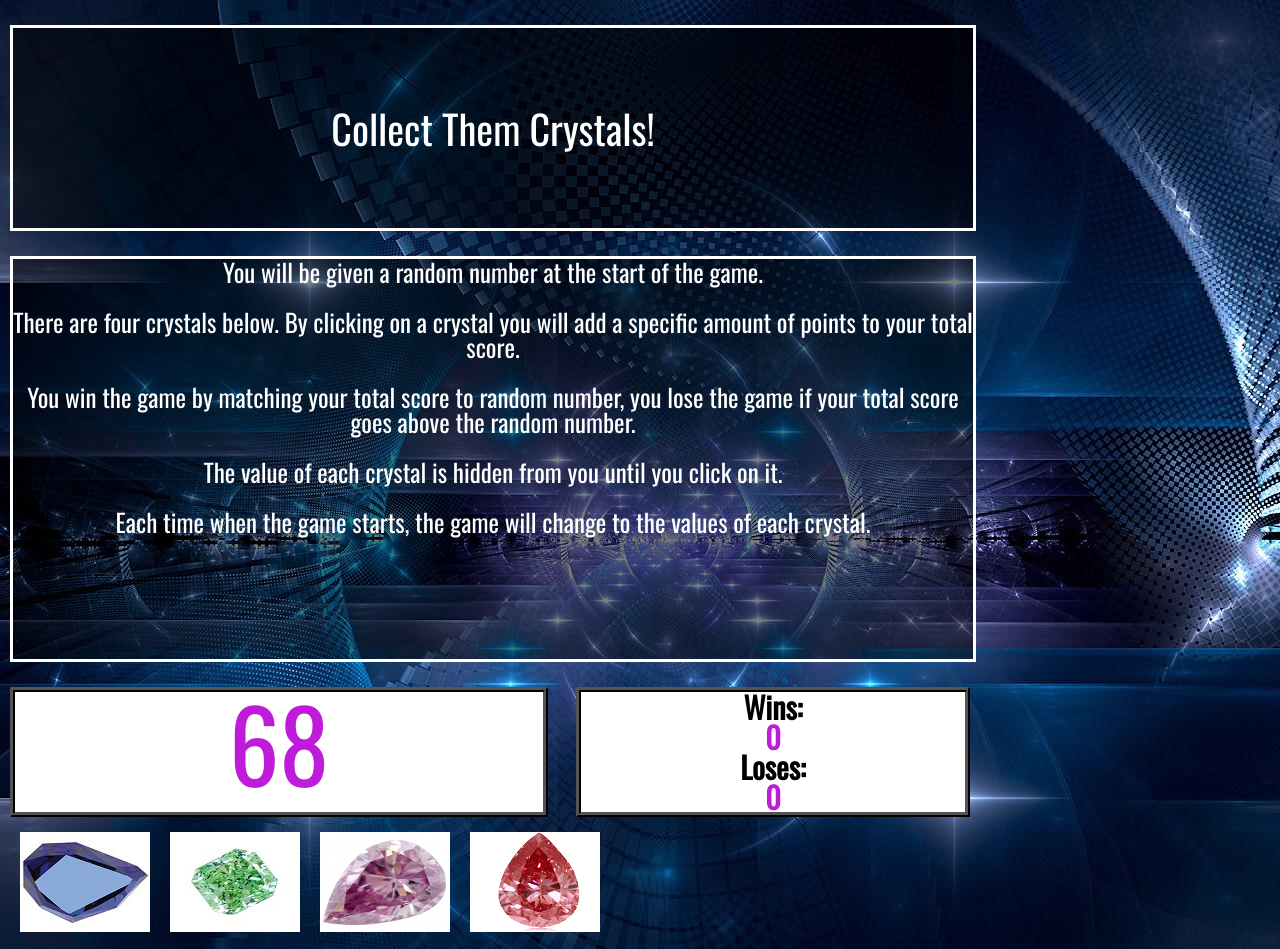
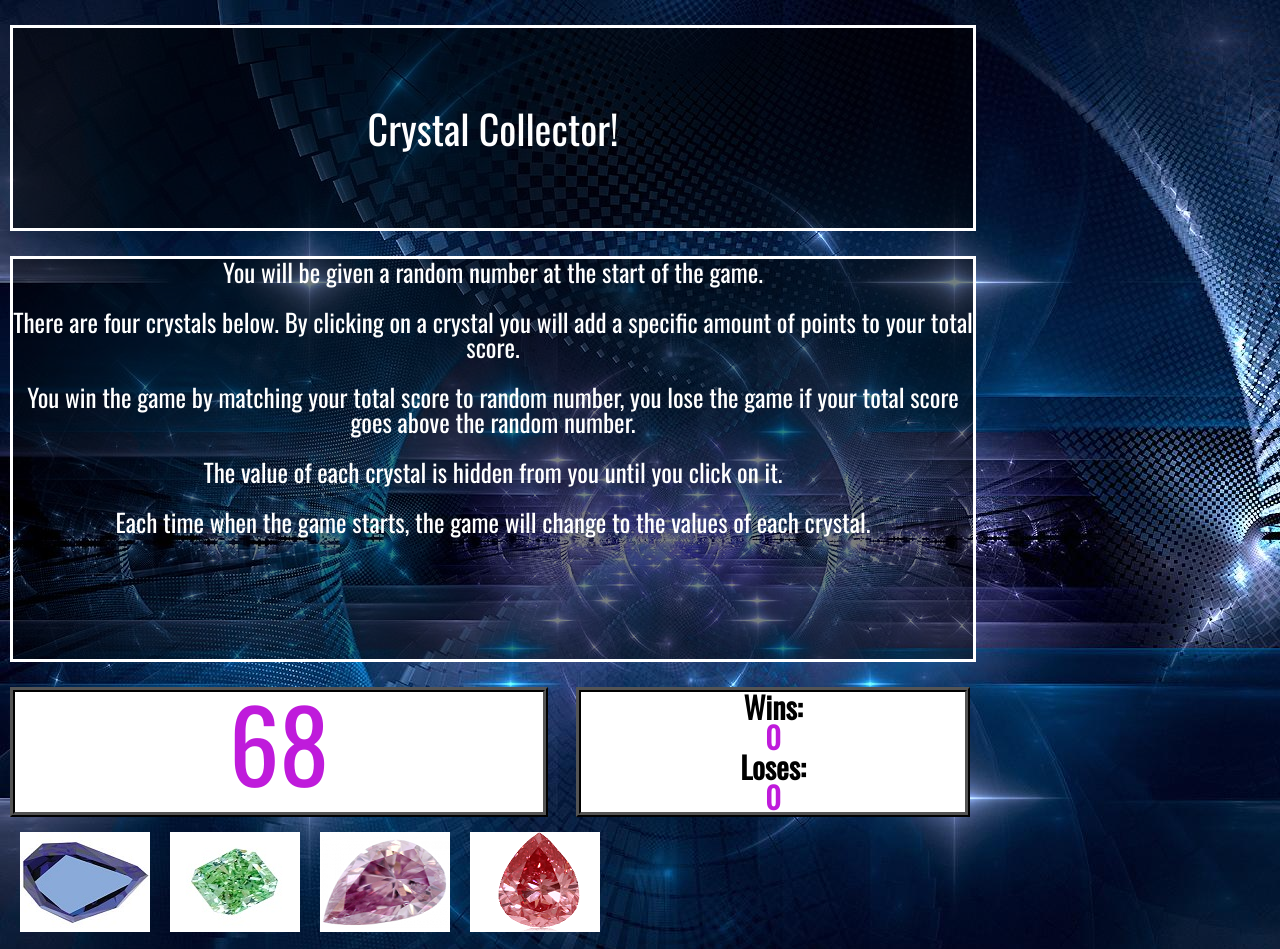
Before and after one commit to MarkHays/unit-4-game, a plain HTML site: page index.html in a window 1280 px wide. Shown: the top 949 px of the page. Drawn offline with nearby package versions, Linux system fonts and the light colour scheme.

Commit message:
this is final commit

```diff
--- a/index.html
+++ b/index.html
@@ -15,7 +15,7 @@
 <body>
 <div id='container'>
 	<div id='parentTitleBox'>
-		<div class='titleBox wobble animated'>Collect Them Crystals!</div>
+		<div class='titleBox wobble animated'>Crystal Collector!</div>
 	</div>
 
 	<div id="instructionBox">
```
Also changed, not shown: 1 other file.
